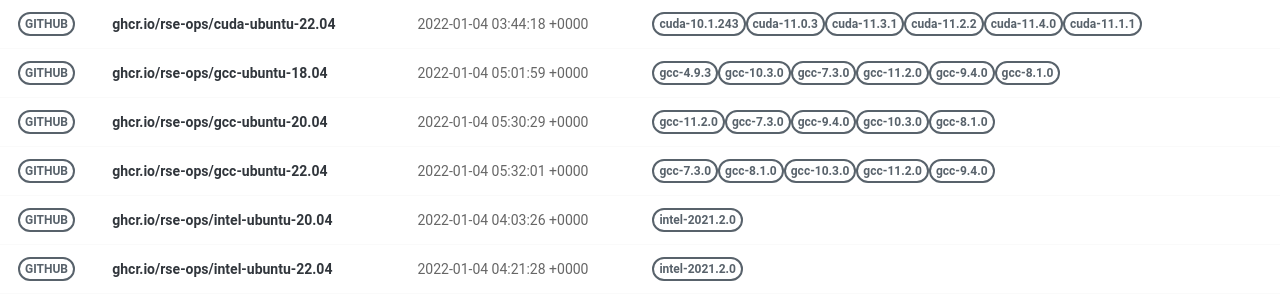
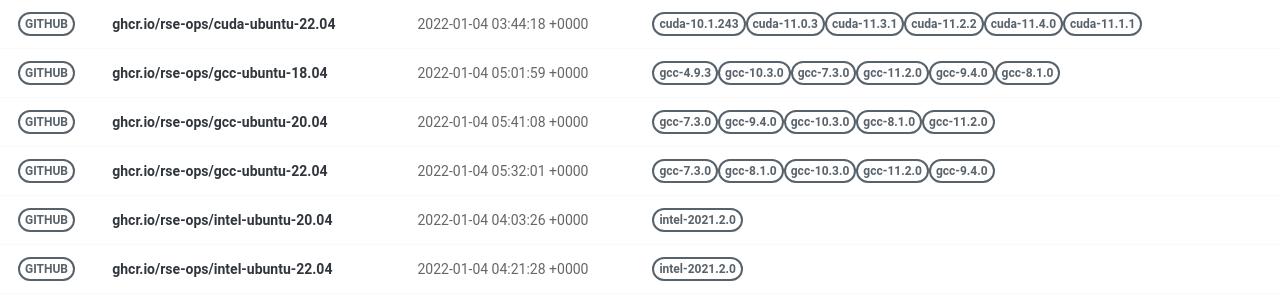
Before and after one commit to rse-ops/docker-images, a Jekyll site: the page built from pages/index.md, in a window 1280 px wide. Shown: the part 326-626 px from the top of the page. Built offline with Jekyll 4.4.1, drawn with Linux system fonts in a browser that asks for light colours; nearby versions of some CDN libraries.

Commit message:
Automated push to update library 2022-01-04

```diff
--- a/_library/ghcr.io-rse-ops-gcc-ubuntu-20.04.md
+++ b/_library/ghcr.io-rse-ops-gcc-ubuntu-20.04.md
@@ -1,14 +1,11 @@
 ---
 layout: container
 name: ghcr.io/rse-ops/gcc-ubuntu-20.04
-updated_at: 2022-01-04 05:30:29.195191
+updated_at: 2022-01-04 05:41:08.008289
 
 
 container_url: https://github.com/orgs/rse-ops/packages/container/package/gcc-ubuntu-20.04
 versions:
- - tag: gcc-11.2.0
-   dockerfile: https://github.com/rse-ops/docker-images/blob/main/ubuntu/gcc/Dockerfile
-   manifest: https://crane.ggcr.dev/manifest/ghcr.io/rse-ops/gcc-ubuntu-20.04:gcc-11.2.0
  - tag: gcc-7.3.0
    dockerfile: https://github.com/rse-ops/docker-images/blob/main/ubuntu/gcc/Dockerfile
    manifest: https://crane.ggcr.dev/manifest/ghcr.io/rse-ops/gcc-ubuntu-20.04:gcc-7.3.0
```
Also changed, not shown: other parts of _library/ghcr.io-rse-ops-gcc-ubuntu-20.04.md (+3 -0 lines).
